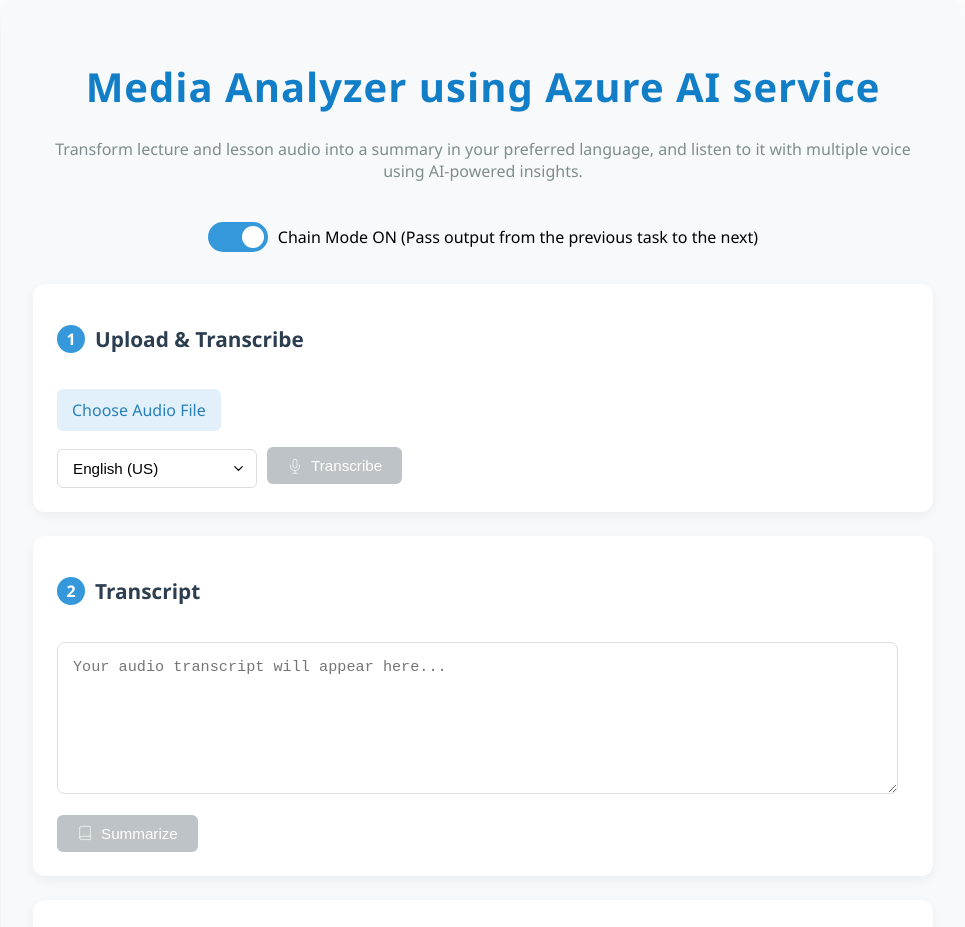
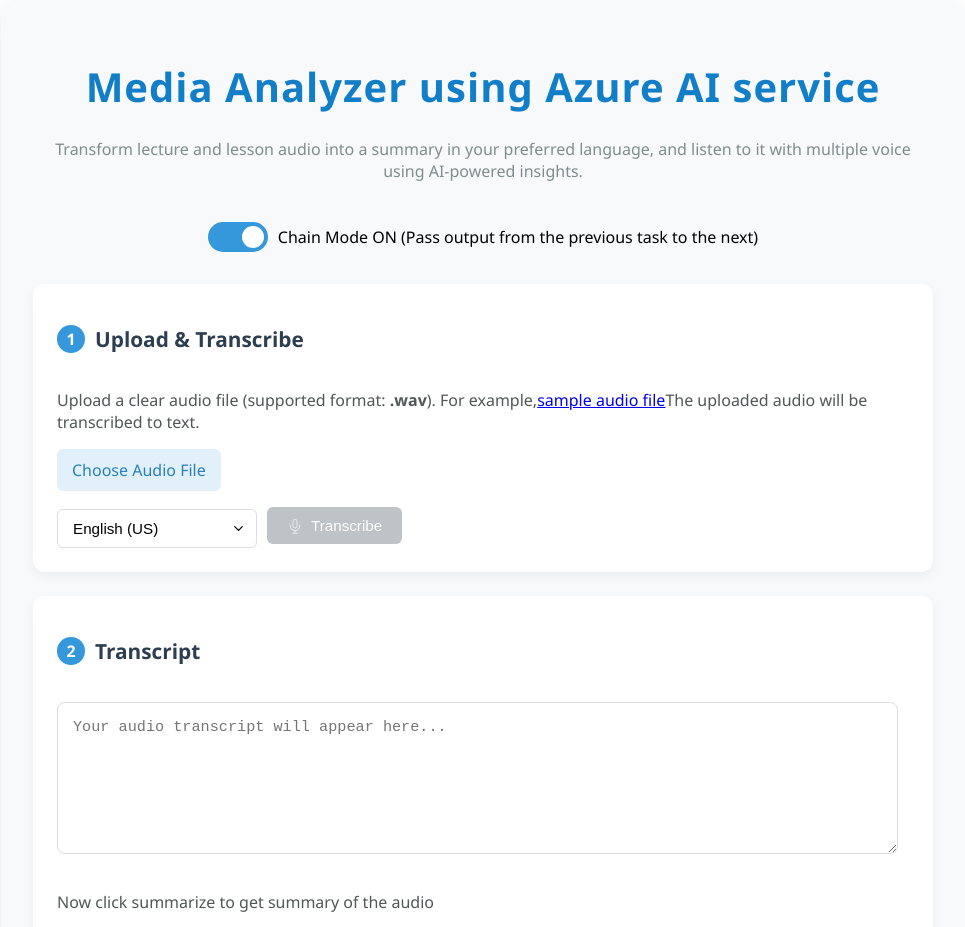
Before and after one commit to saliniyan/media-analyzer-azure, a React (Create React App) app in the folder frontend/: page / in a window 1280 px wide. Shown: the top 927 px of the page, without its empty margins (157-1122 px from the left). Built offline with nearby package versions, Linux system fonts and the light colour scheme.

Commit message:
modified ui

```diff
--- a/frontend/src/App.css
+++ b/frontend/src/App.css
@@ -31,6 +31,12 @@
 
 .app-subtitle {
   color: #7f8c8d;
+  font-size: 1rem;
+  font-weight: 400;
+}
+
+.app-subtitle-sub {
+  color: #525656;
   font-size: 1rem;
   font-weight: 400;
 }
--- a/frontend/src/App.js
+++ b/frontend/src/App.js
@@ -128,7 +128,19 @@
         <div className="section-header">
           <div className="section-number">1</div>
           <h2 className="section-title">Upload & Transcribe</h2>
-        </div>
+          </div>
+          <p className="app-subtitle-sub">
+            Upload a clear audio file (supported format: <strong>.wav</strong>).
+            For example,
+            <a
+            href="https://github.com/saliniyan/media-analyzer-azure/tree/main/frontend/audio/tamil_cropped.wav"
+            target="_blank"
+            rel="noreferrer"
+          >
+            sample audio file
+          </a>
+            The uploaded audio will be transcribed to text.
+          </p>
 
         <div className="file-input-container">
           <label className="file-input-label">
@@ -188,7 +200,9 @@
           value={transcript}
           onChange={(e) => setTranscript(e.target.value)}
         ></textarea>
-
+         <p className='app-subtitle-sub'>
+          Now click summarize to get summary of the audio
+        </p>
         <button
           className="action-button"
           onClick={handleSummarize}
@@ -233,7 +247,9 @@
           <option value="fr">French</option>
           <option value="en">English</option>
         </select>
-
+        <p className='app-subtitle-sub'>
+          Now translate the summary into your preferred language.
+        </p>
         <button
           className="action-button"
           onClick={handleTranslate}
```
Also changed, not shown: 2 other files (tests, documents, lock files or other folders).
